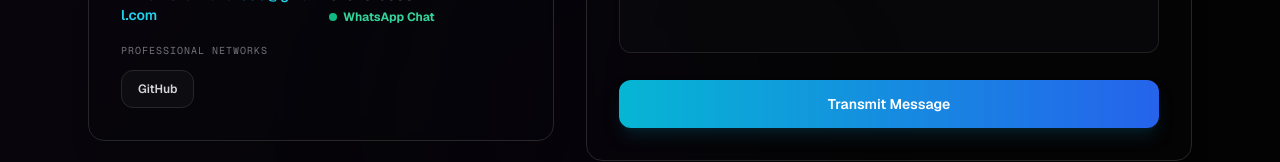
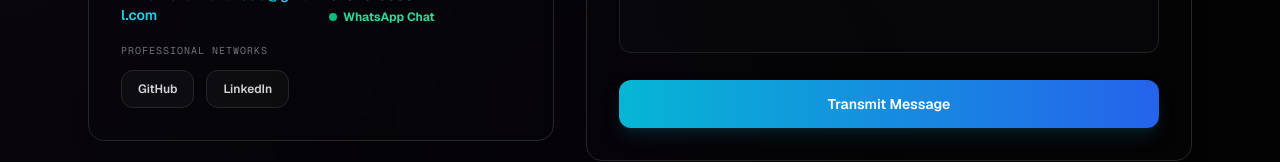
Before and after one commit to Thineth388/Developer-Portfolio, a Next.js app: page / in a window 1280 px wide. Shown: the part 5000-5162 px from the top of the page. Built offline with nearby package versions, Linux system fonts and the light colour scheme.

Commit message:
Update LinkedIn profile link

```diff
--- a/src/data/portfolio.ts
+++ b/src/data/portfolio.ts
@@ -141,7 +141,7 @@ export const portfolioData: PortfolioData = {
   socialLinks: {
     email: "thinethshalindha1990@gmail.com",
     github: "https://github.com/Thineth388",
-    linkedin: "", // Hidden until ready
+    linkedin: "https://www.linkedin.com/in/thineth-shalindha-8b762640b/",
     whatsapp: "https://wa.me/94762519388", // Sri Lanka (+94) whatsapp direct link format
     phone: "0762519388",
     web3formsKey: "484ad920-29c0-40f7-9a03-d3edf39ca577",
```
